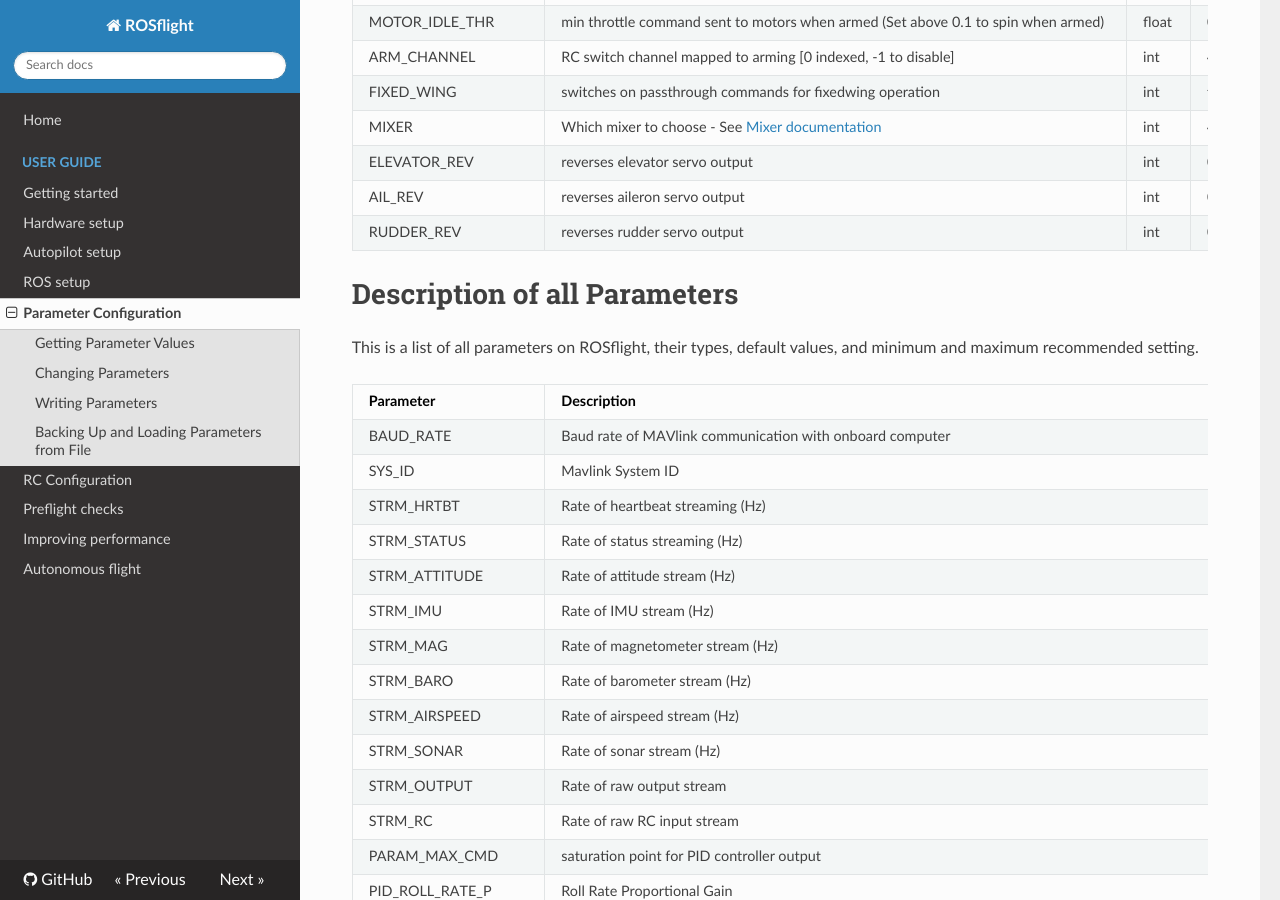
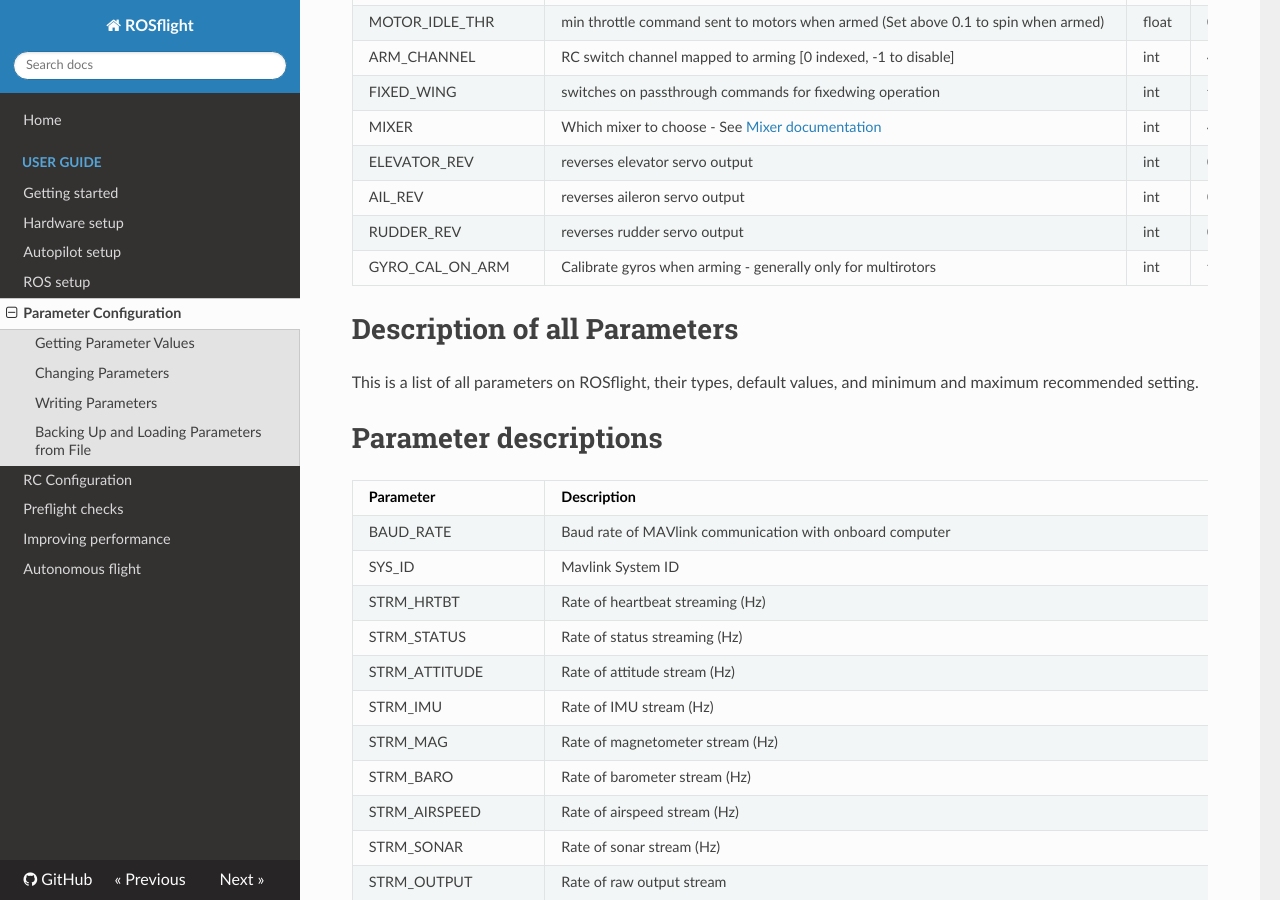
Before and after one commit to rosflight/rosflight_firmware, an MkDocs documentation site: the page built from docs/user-guide/parameter-configuration.md, in a window 1280 px wide and 900 px high, scrolled down 2243 px. Built offline with MkDocs 1.6.1, drawn with Linux system fonts in a browser that asks for light colours; nearby versions of some CDN libraries; old or Windows-style settings are respelled for this version of MkDocs; some of the changed text lies outside the part shown.

Commit message:
updated parameters table in documentation with new parameters

```diff
--- a/docs/user-guide/parameter-configuration.md
+++ b/docs/user-guide/parameter-configuration.md
@@ -92,12 +92,15 @@ Because ROSflight ships with default parameters for multirotors, you will probab
 | ELEVATOR_REV | reverses elevator servo output | int |  0/1 |
 | AIL_REV | reverses aileron servo output | int |  0/1 |
 | RUDDER_REV | reverses rudder servo output | int |  0/1 |
+| GYRO_CAL_ON_ARM | Calibrate gyros when arming - generally only for multirotors | int |  false | 0 | 1 |
 
 
 # Description of all Parameters
 
 This is a list of all parameters on ROSflight, their types, default values, and minimum and maximum recommended setting.
 
+
+# Parameter descriptions
 
 | Parameter | Description | Type | Default Value | Min | Max |
 |-----------|-------------|------|---------------|-----|-----|
@@ -153,6 +156,7 @@ This is a list of all parameters on ROSflight, their types, default values, and
 | GYRO_LPF_ALPHA | Low-pass filter constant - See estimator documentation | float |  0.888f | 0 | 1.0 |
 | ACC_LPF_ALPHA | Low-pass filter constant - See estimator documentation | float |  0.888f | 0 | 1.0 |
 | ACCEL_SCALE | Scale factor to apply to IMU measurements - Read-Only | float |  1.0f | 0.5 | 2.0 |
+| GYRO_CAL_ON_ARM | Calibrate gyros when arming - generally only for multirotors | int |  false | 0 | 1 |
 | GYRO_X_BIAS | Constant x-bias of gyroscope readings | float |  0.0f | -1.0 | 1.0 |
 | GYRO_Y_BIAS | Constant y-bias of gyroscope readings | float |  0.0f | -1.0 | 1.0 |
 | GYRO_Z_BIAS | Constant z-bias of gyroscope readings | float |  0.0f | -1.0 | 1.0 |
```
Also changed, not shown: other parts of docs/user-guide/parameter-configuration.md (+1 -1 lines), 1 other file.
